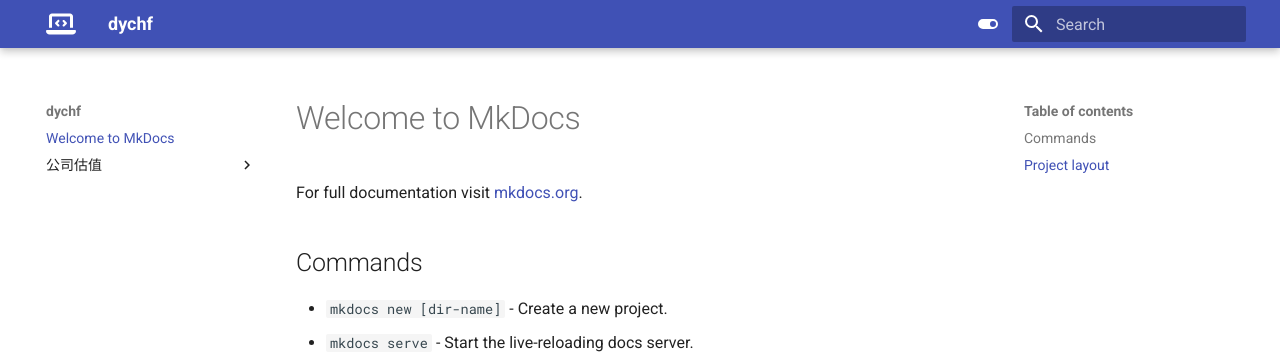
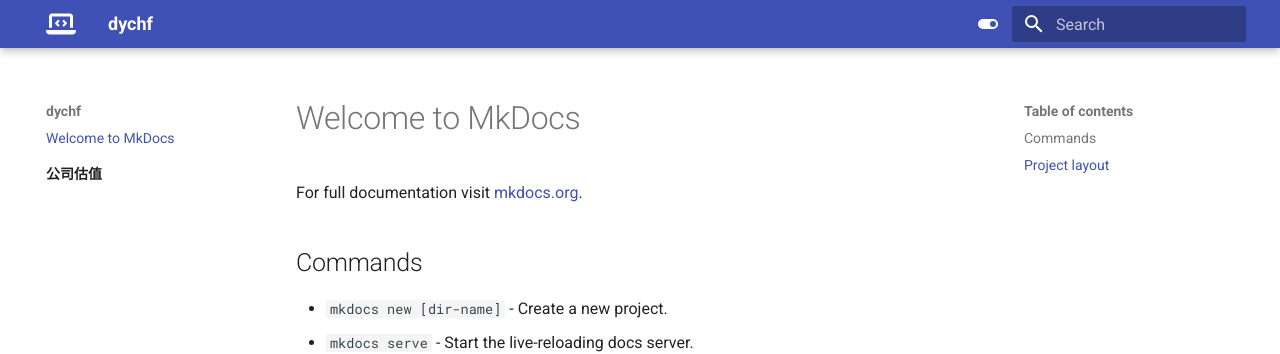
Before and after one commit to dychf/dychf.github.io, an MkDocs documentation site: the page built from docs/index.md, in a window 1280 px wide. Shown: the top 354 px of the page. Built offline with MkDocs 1.6.1 and Material for MkDocs 9.7.7, drawn with Linux system fonts in a browser that asks for light colours.

Commit message:
Update mkdocs.yml

```diff
--- a/mkdocs.yml
+++ b/mkdocs.yml
@@ -26,7 +26,7 @@
     # - navigation.instant.progress # 进度条
     - navigation.path # 导航路径， 目前好像没啥用
     - navigation.prune # 只构建可见的页面
-    # - navigation.sections # 导航栏的section
+    - navigation.sections # 导航栏的section
     # - navigation.tabs # 顶级索引被作为tab
     # - navigation.tabs.sticky # tab始终可见
     # - navigation.top # 开启顶部导航栏
```
